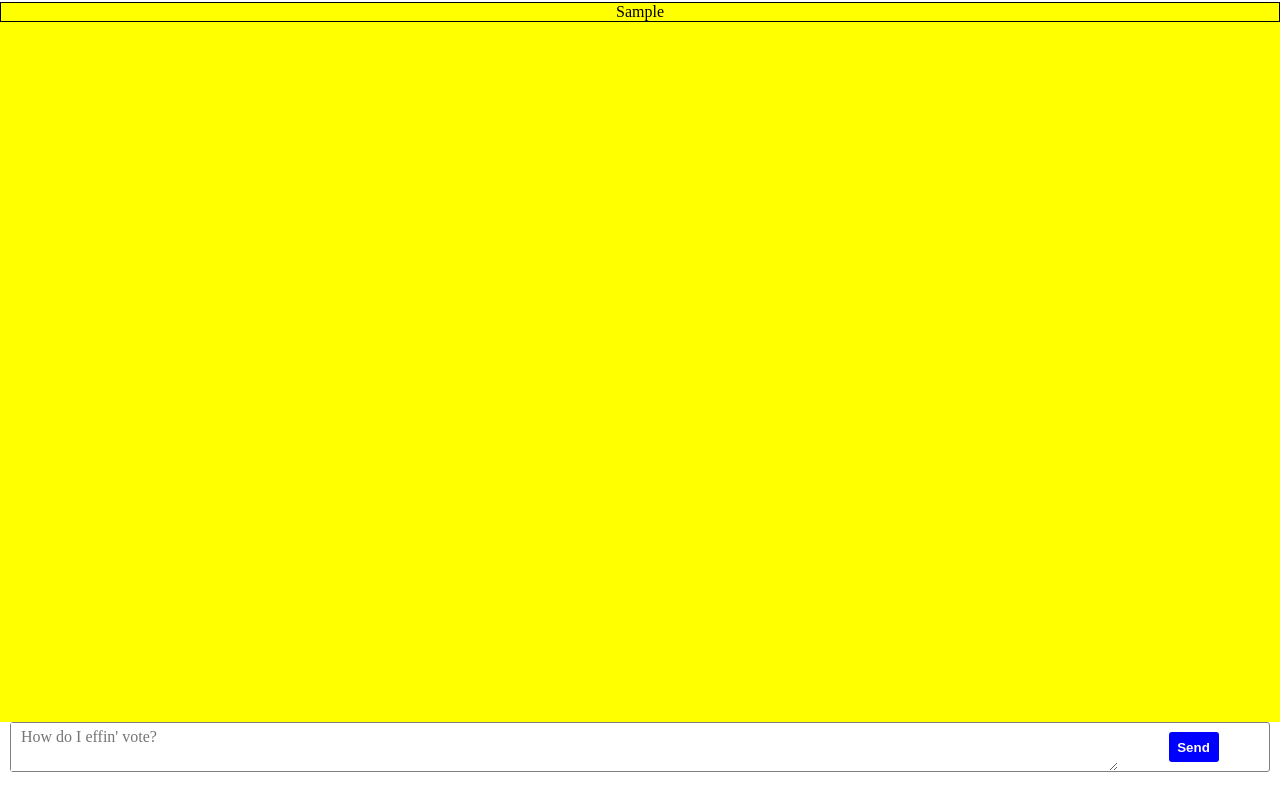
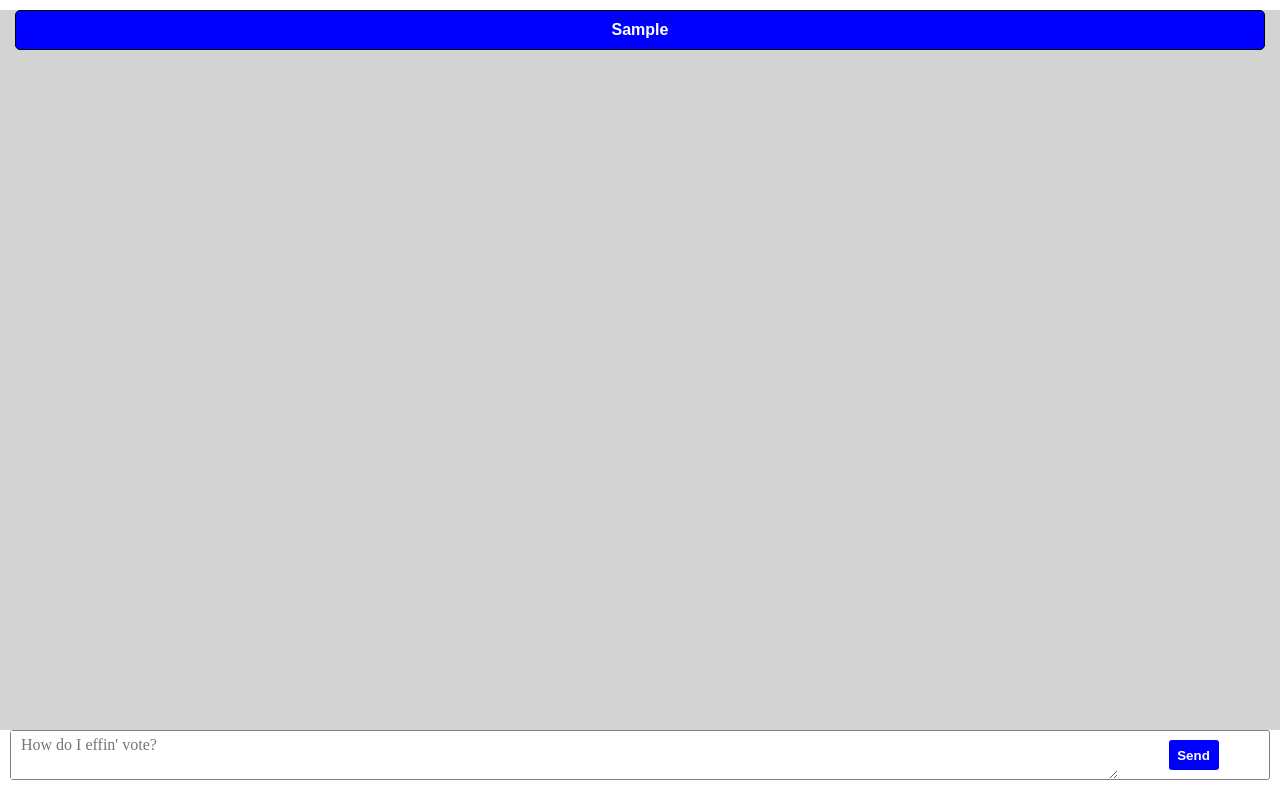
Before and after one commit to tomerovadia/EffingVoteOld, a React (Create React App) app: page / in a window 1280 px wide. Both pictures are taken after typing "Sample" into the empty fields and a click on the button "Send". Built offline with nearby package versions, Linux system fonts and the light colour scheme; no server answers.

Commit message:
Add a bit more styling for messages

```diff
--- a/src/App.css
+++ b/src/App.css
@@ -58,9 +58,9 @@ time, mark, audio, video {
 } */
 
 .message-history {
-  background-color: yellow;
   width: 100%;
   height: 90%;
+  background-color: lightgrey;
 }
 
 .main-chat .input-div {
@@ -115,13 +115,6 @@ time, mark, audio, video {
   border-radius: 3px;
 }
 
-.message-container {
-  width: 100%;
-  text-align: center;
-  border: 1px solid black;
-  margin: 2px 0;
-}
-
 /* @keyframes App-logo-spin {
   from {
     transform: rotate(0deg);
--- a/src/message.js
+++ b/src/message.js
@@ -1,10 +1,13 @@
 import React from 'react';
+import './messages.css';
 
 export default (props) => {
 
   return (
     <div className='message-container'>
-      <p>{props.message}</p>
+      <div className='message-bubble'>
+        <p>{props.message}</p>
+      </div>
     </div>
   );
 }
--- /dev/null
+++ b/src/messages.css
@@ -0,0 +1,15 @@
+.message-container {
+  width: 100%;
+}
+
+.message-bubble {
+  background-color: blue;
+  text-align: center;
+  border-radius: 5px;
+  margin: 10px 15px;
+  padding: 10px;
+  border: 1px solid black;
+  color: white;
+  font-weight: 550;
+  font-family: sans-serif;
+}
```
